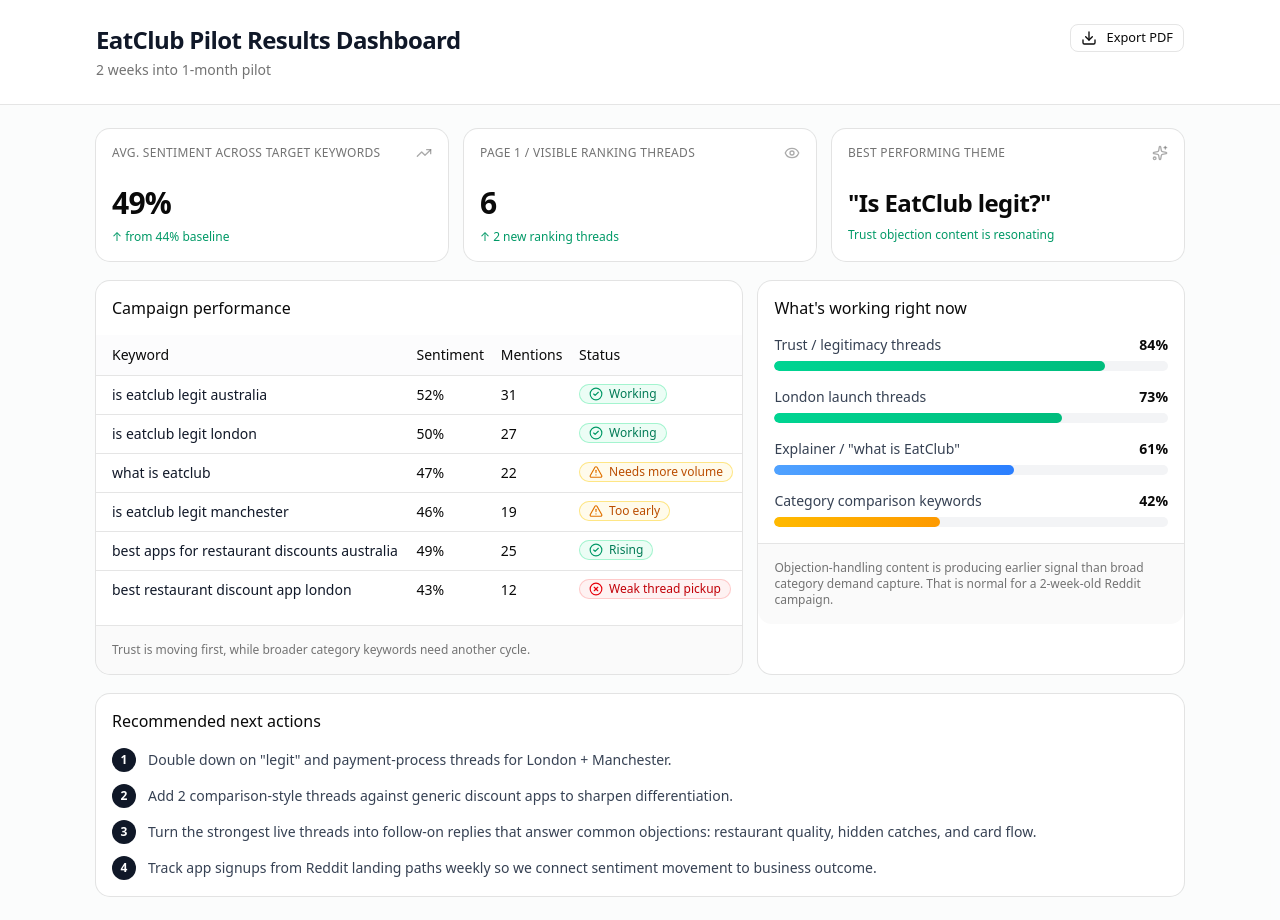
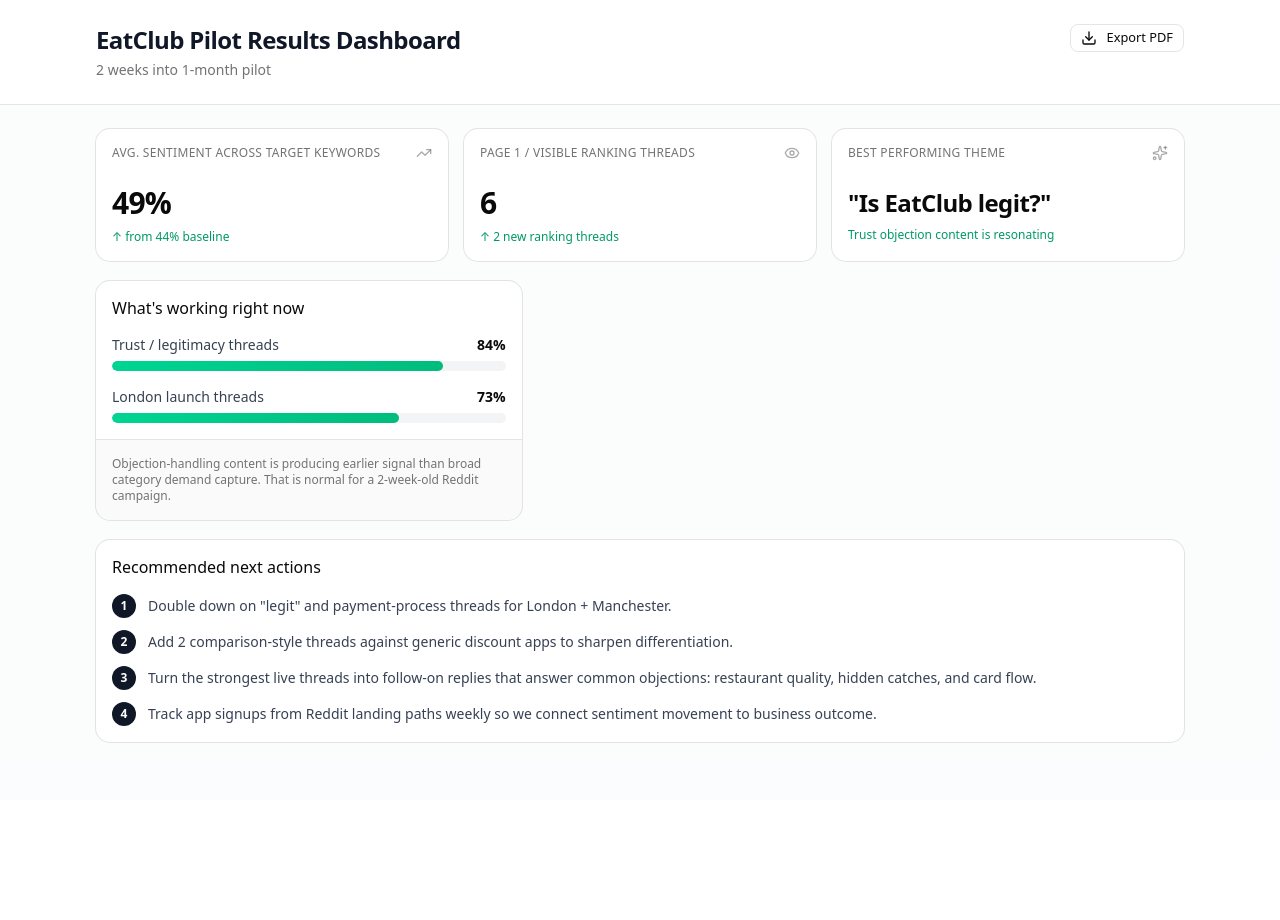
Before and after one commit to 18103864/OGTool, a Next.js app: page / in a window 1280 px wide. After the commit the page ends 800 px from the top, so only its background shows below. Built offline with nearby package versions, Linux system fonts and the light colour scheme.

Commit message:
feat: minimal report

```diff
--- a/app/page.tsx
+++ b/app/page.tsx
@@ -98,8 +98,6 @@
 const themes = [
   { label: "Trust / legitimacy threads", pct: 84 },
   { label: "London launch threads", pct: 73 },
-  { label: 'Explainer / "what is EatClub"', pct: 61 },
-  { label: "Category comparison keywords", pct: 42 },
 ];
 
 const actions = [
@@ -181,52 +179,6 @@
 
         {/* Keyword table + What's working */}
         <section className="grid grid-cols-1 gap-4 lg:grid-cols-5">
-          <Card className="lg:col-span-3">
-            <CardHeader>
-              <CardTitle>Campaign performance</CardTitle>
-            </CardHeader>
-            <CardContent className="p-0">
-              <Table>
-                <TableHeader>
-                  <TableRow className="bg-gray-50/50">
-                    <TableHead className="pl-4">Keyword</TableHead>
-                    <TableHead>Sentiment</TableHead>
-                    <TableHead>Mentions</TableHead>
-                    <TableHead>Status</TableHead>
-                  </TableRow>
-                </TableHeader>
-                <TableBody>
-                  {keywords.map((row) => (
-                    <TableRow key={row.keyword}>
-                      <TableCell className="pl-4 font-medium text-gray-900">
-                        {row.keyword}
-                      </TableCell>
-                      <TableCell className="tabular-nums">
-                        {row.sentiment}
-                      </TableCell>
-                      <TableCell className="tabular-nums">
-                        {row.mentions}
-                      </TableCell>
-                      <TableCell>
-                        <span
-                          className={`inline-flex items-center gap-1.5 rounded-full px-2.5 py-0.5 text-xs font-medium ring-1 ring-inset ${statusStyles[row.tier]}`}
-                        >
-                          <StatusIcon tier={row.tier} />
-                          {row.status}
-                        </span>
-                      </TableCell>
-                    </TableRow>
-                  ))}
-                </TableBody>
-              </Table>
-            </CardContent>
-            <CardFooter>
-              <p className="text-xs text-muted-foreground">
-                Trust is moving first, while broader category keywords need
-                another cycle.
-              </p>
-            </CardFooter>
-          </Card>
 
           <Card className="lg:col-span-2">
             <CardHeader>
```
